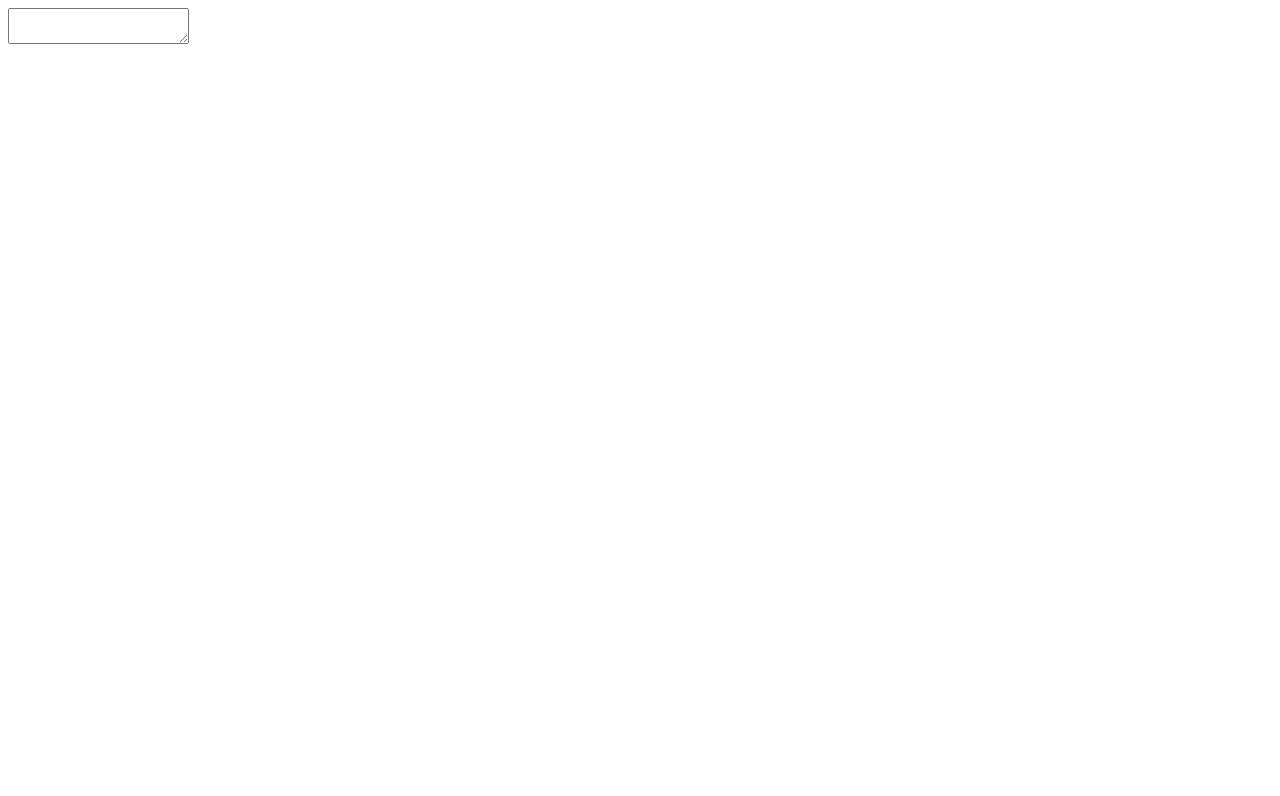
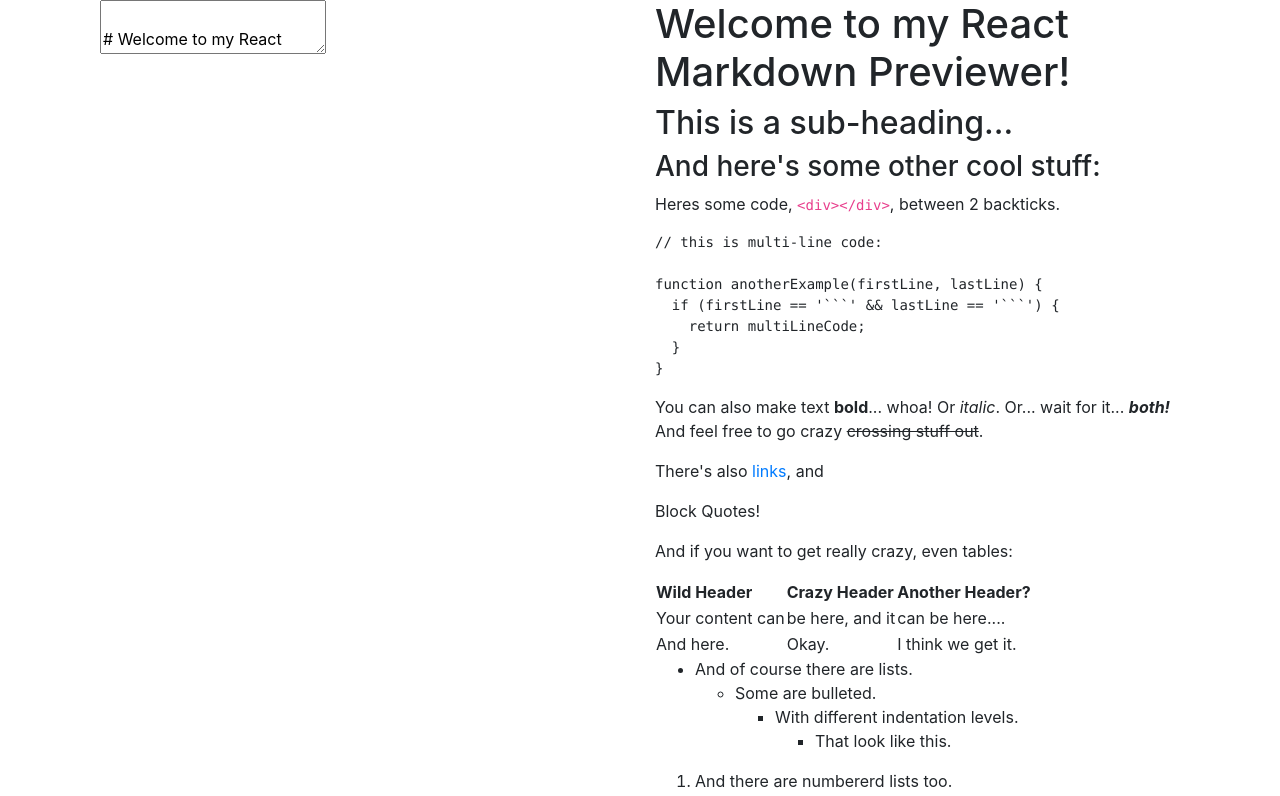
Before and after one commit to jodaz/markdown-previewer, a React (Create React App) app: page / in a window 1280 px wide. Shown: the top 796 px of the page. Built offline with nearby package versions, Linux system fonts and the light colour scheme.

Commit message:
Add bootstrap. Refactorize App's components

```diff
--- a/public/index.html
+++ b/public/index.html
@@ -8,6 +8,9 @@
       content="width=device-width, initial-scale=1, shrink-to-fit=no"
     />
     <title>Markdown Previewer</title>
+    <link href="https://stackpath.bootstrapcdn.com/bootstrap/4.2.1/css/bootstrap.min.css" rel="stylesheet" integrity="sha384-GJzZqFGwb1QTTN6wy59ffF1BuGJpLSa9DkKMp0DgiMDm4iYMj70gZWKYbI706tWS" crossorigin="anonymous">
+    <link href="https://fonts.googleapis.com/css?family=Roboto|Roboto+Mono" rel="stylesheet">
+
   </head>
   <body>
     <noscript>You need to enable JavaScript to run this app.</noscript>
--- a/src/App.js
+++ b/src/App.js
@@ -2,14 +2,83 @@
 import './App.css';
 import marked from 'marked';
 
+const placeholder = `
+# Welcome to my React Markdown Previewer!
+
+## This is a sub-heading...
+### And here's some other cool stuff:
+
+Heres some code, \`<div></div>\`, between 2 backticks.
+
+\`\`\`
+// this is multi-line code:
+
+function anotherExample(firstLine, lastLine) {
+  if (firstLine == '\`\`\`' && lastLine == '\`\`\`') {
+    return multiLineCode;
+  }
+}
+\`\`\`
+
+You can also make text **bold**... whoa!
+Or _italic_.
+Or... wait for it... **_both!_**
+And feel free to go crazy ~~crossing stuff out~~.
+
+There's also [links](https://www.freecodecamp.com), and
+> Block Quotes!
+
+And if you want to get really crazy, even tables:
+
+Wild Header | Crazy Header | Another Header?
+------------ | ------------- | -------------
+Your content can | be here, and it | can be here....
+And here. | Okay. | I think we get it.
+
+- And of course there are lists.
+  - Some are bulleted.
+     - With different indentation levels.
+        - That look like this.
+
+
+1. And there are numbererd lists too.
+1. Use just 1s if you want!
+1. But the list goes on...
+- Even if you use dashes or asterisks.
+* And last but not least, let's not forget embedded images:
+
+![React Logo w/ Text](https://goo.gl/Umyytc)
+`
+
+const Editor = (props) => {
+  return(
+    <div className="col-md-6">
+      <div className="container">
+        <textarea id="editor"
+          value={props.value}
+          handleChange={props.handleChange}
+        />
+      </div>
+    </div>
+  );
+};
+
+const Previewer = (props) => {
+  return(
+    <div className="col-md-6">
+      <div id="preview" dangerouslySetInnerHTML={props.data}>
+      </div>
+    </div>
+  );
+}
+
 class App extends Component {
   constructor(props) {
     super(props);
-    this.state = {value: ''};
+    this.state = {value: placeholder};
 
     this.handleChange = this.handleChange.bind(this);
   }
-
 
   handleChange(event) {
     this.setState({
@@ -24,12 +93,14 @@
 
   render() {
     return (
-      <div className="App">
-        <textarea id="markdown" value={this.state.value} onChange={this.handleChange}></textarea>
-        <div id="preview" dangerouslySetInnerHTML={this.getRawHtml()}></div>
+      <div className="App container">
+        <div className="row">
+          <Editor value={this.state.value} handleChange={this.state.handleChange} />
+          <Previewer data={this.getRawHtml()} />
+        </div>
       </div>
     );
   }
-}
+};
 
 export default App;
```
